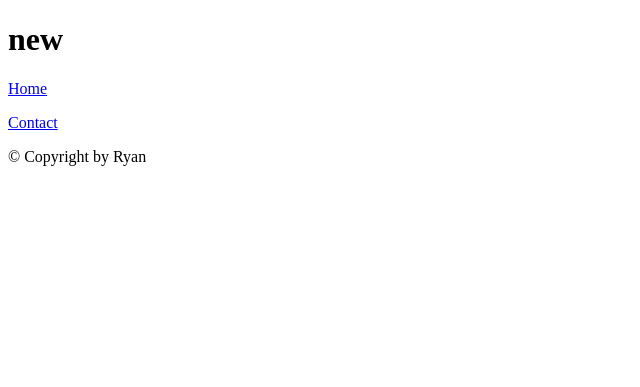
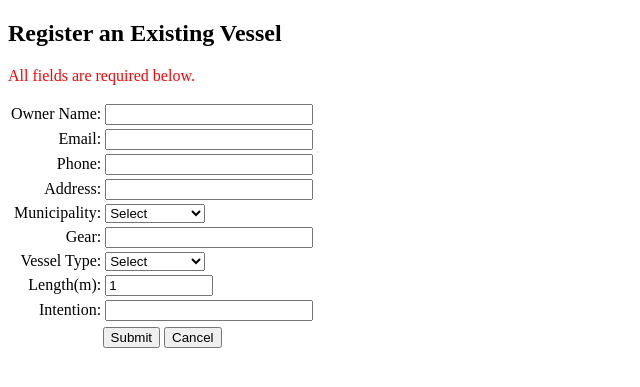
Before and after one commit to rgreen1207/FisHackathon-2014-Web, a PHP site: page /new.php in a window 1280 px wide. Shown: the top 387 px of the page, without its empty margins (0-640 px from the left). Run offline with PHP 8.4, Linux system fonts and the light colour scheme.

Commit message:
Cloned "existing" into "new".

```diff
--- a/existing.php
+++ b/existing.php
@@ -75,7 +75,7 @@
 				</tr>
 				<tr>
 					<td><label for="intention">Intention: </label></td>
-					<td><input type="textarea" id="intention" class="formData" required /></td>
+					<td><input type="text" id="intention" class="formData" required /></td>
 				</tr>
 				<tr></tr>
 				<tr>
--- a/new.php
+++ b/new.php
@@ -1,46 +1,90 @@
+<?php
+
+?>
+
 <!DOCTYPE html>
 <html lang="en">
 	<head>
 		<meta charset="utf-8">
+		<meta name="viewport" content="width=device-width, initial-scale=1.0">
+		<title>Register a new vessel</title>
+		<style>
+			.formData{
+				width: 200px;
+			}
+			.formSelect, .form2{
+				width: 100px;
+			}
+			body{
+				background: #ffffff;
+			}
+			label{
+				display: block;
+				text-align: right;
+			}
+		</style>
+	</head>
+	<body>
+		<h2>Register an Existing Vessel</h2>
 
-		<!-- Always force latest IE rendering engine (even in intranet) & Chrome Frame
-		Remove this if you use the .htaccess -->
-		<meta http-equiv="X-UA-Compatible" content="IE=edge,chrome=1">
-
-		<title>new</title>
-		<meta name="description" content="">
-		<meta name="author" content="Ryan">
-
-		<meta name="viewport" content="width=device-width; initial-scale=1.0">
-
-		<!-- Replace favicon.ico & apple-touch-icon.png in the root of your domain and delete these references -->
-		<link rel="shortcut icon" href="/favicon.ico">
-		<link rel="apple-touch-icon" href="/apple-touch-icon.png">
-	</head>
-
-	<body>
-		<div>
-			<header>
-				<h1>new</h1>
-			</header>
-			<nav>
-				<p>
-					<a href="/index">Home</a>
-				</p>
-				<p>
-					<a href="/contact">Contact</a>
-				</p>
-			</nav>
-
-			<div>
-
-			</div>
-
-			<footer>
-				<p>
-					&copy; Copyright  by Ryan
-				</p>
-			</footer>
-		</div>
+		<p style="color: red">All fields are required below.</p>
+		<form name="formData" id="formData" method="post" action="existing.php">
+			<table>
+				<tr>
+					<td><label for="ownerName">Owner Name: </label></td>
+					<td><input type="text" id="ownerName" class="formData" required /></td>
+				</tr>
+				<tr>
+					<td><label for="email">Email: </label></td>
+					<td><input type="email" id="email" class="formData" required /></td>
+				</tr>
+				<tr>
+					<td><label for="phone">Phone: </label></td>
+					<td><input type="tel" id="phone" class="formData" required /></td>
+				</tr>
+				<tr>
+					<td><label for="address">Address: </label></td>
+					<td><input type="text" id="address" class="formData" required /></td>
+				</tr>
+				<tr>
+					<td><label for="municipality">Municipality: </label></td>
+					<td>
+						<select id="municipality" class="formSelect" required>
+							<option value="none" selected>Select</option>
+							<option value="Cantilan">Cantilan</option>
+						</select>
+					</td>
+				</tr>
+				<tr>
+					<td><label for="gear">Gear: </label></td>
+					<td><input type="text" id="gear" class="formData" required /></td>
+				</tr>
+				<tr>
+					<td><label for="vesselType">Vessel Type: </label></td>
+					<td>
+						<select id="vesselType" class="formSelect" required>
+							<option value="none" selected>Select</option>
+							<option value="M">M</option>
+						</select>
+					</td>
+				</tr>
+				<tr>
+					<td><label for="length">Length(m): </label></td>
+					<td><input type="number" id="length"
+						step="0.1" min="1" max="500" value="1" class="form2" required /></td>
+				</tr>
+				<tr>
+					<td><label for="intention">Intention: </label></td>
+					<td><input type="text" id="intention" class="formData" required /></td>
+				</tr>
+				<tr></tr>
+				<tr>
+					<td align="center" colspan="2">
+						<input type="submit" id="submit" value="Submit" />
+						<input type="button" id="cancel" onclick="location.href='index.php';" value="Cancel" />
+					</td>
+				</tr>
+			</table>
+		</form>
 	</body>
 </html>
```
Also changed, not shown: images/kelp.png (added), images/new.jpg (added), images/rereg.jpg (added), 1 other file.
